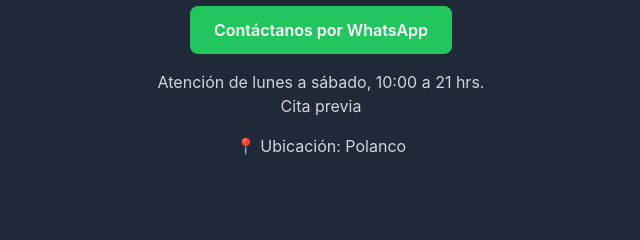
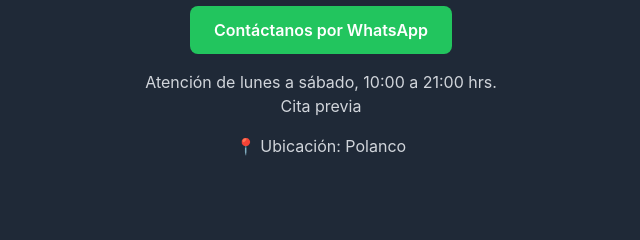
Before and after one commit to idiazjs/MasajesVIP, a plain HTML site: page contacto.html in a window 1280 px wide. Shown: the part 200-440 px from the top of the page, 319-959 px from the left. Drawn offline with nearby package versions, Linux system fonts and the light colour scheme.

Commit message:
idiazjs - Horario fix

```diff
--- a/contacto.html
+++ b/contacto.html
@@ -22,7 +22,7 @@
            class="whatsapp-btn inline-block bg-green-500 text-white font-semibold py-3 px-6 rounded-lg mb-4"
            data-translate="contact-whatsapp">Contáctanos por WhatsApp</a>
         <p class="text-gray-300 mb-4" data-translate="contact-schedule">
-            Atención de lunes a sábado, 10:00 a 21 hrs.<br>
+            Atención de lunes a sábado, 10:00 a 21:00 hrs.<br>
             Cita previa
         </p>
         <p class="text-gray-300 mb-4" data-translate="contact-location">
--- a/script.js
+++ b/script.js
@@ -13,13 +13,13 @@ document.addEventListener('DOMContentLoaded', () => {
             'index-p2': '🌹 Lencería, presencia, conexión, técnica y actitud.<br>Cada sesión está pensada para llevarte a un estado diferente, ya sea desde la calma profunda del tantra o la intensidad provocadora del masaje erótico.',
             'index-p3': 'Discreción, profesionalismo, belleza y ese toque que no se compra en ningún lado.<br>¿Quieres algo suave, energético, íntimo o atrevido? Aquí decides tú.',
             'index-p4': '🔻 Explora nuestras opciones en los siguientes apartados.<br>Y si aún no sabes por dónde empezar... déjate recomendar: el <a href="masajes-tantrico.html#tantra-c" class="text-blue-400 hover:text-blue-300">Tantra C</a> o el <a href="masajes-erotico.html#erotico-intenso" class="text-blue-400 hover:text-blue-300">Erótico Intenso</a> son nuestros favoritos.',
-            'index-schedule': 'Atención de lunes a sábado, 10:00 a 21 hrs. <br> Cita previa',
+            'index-schedule': 'Atención de lunes a sábado, 10:00 a 21:00 hrs. <br> Cita previa',
             'contact-title': 'Contacto - Masajes VIP',
             'contact-heading': 'Contáctanos',
             'contact-p1': '¿Interesado en nuestros servicios? ¡Escríbenos o visítanos!',
             'contact-whatsapp': 'Contáctanos por WhatsApp',
             'contact-whatsapp-message': 'Hola, info Masajes VIP por favor',
-            'contact-schedule': 'Atención de lunes a sábado, 10:00 a 21 hrs.<br>Cita previa',
+            'contact-schedule': 'Atención de lunes a sábado, 10:00 a 21:00 hrs.<br>Cita previa',
             'contact-location': '📍 Ubicación: Polanco',
             'contact-social': 'Correo: contacto@masajesvip.com (Opcional, actualiza si lo deseas)<br>Síguenos en nuestras redes sociales: <a href="#" class="text-blue-400 hover:text-blue-300">Instagram</a>, <a href="#" class="text-blue-400 hover:text-blue-300">Facebook</a>',
             'masseuses-title': 'Masajistas - Masajes VIP',
```
